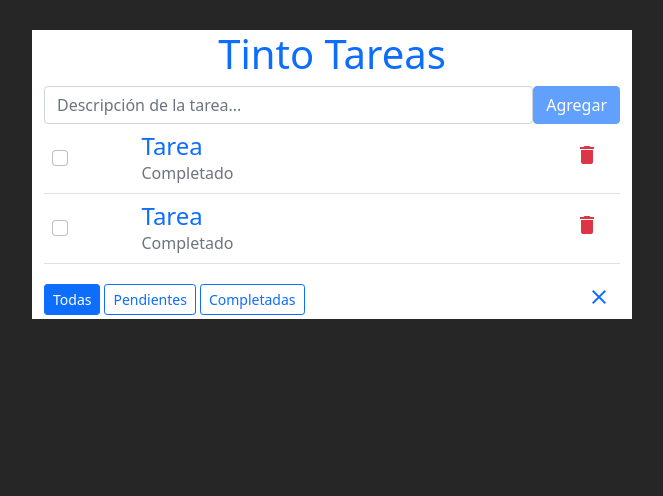
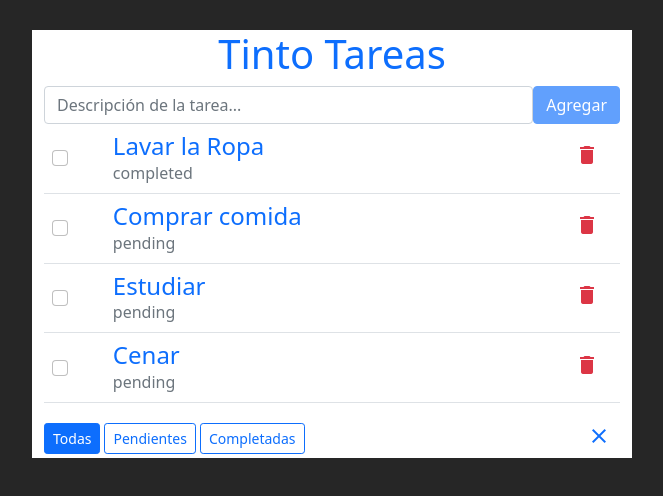
Before and after one commit to jefraroce/tinto-tareas-react, a React (Create React App) app: page / in a window 1280 px wide. Shown: the top 496 px of the page, without its empty margins (308-971 px from the left). Built offline with nearby package versions, Linux system fonts and the light colour scheme.

Commit message:
Creado componente List para listar las tareas.

```diff
--- a/src/App.js
+++ b/src/App.js
@@ -2,60 +2,22 @@ import '../node_modules/bootstrap/dist/css/bootstrap.min.css';
 import './styles/App.css';
 import Title from './components/Title';
 import Form from './components/Form';
+import List from './components/List';
 
-const titulo = 'Tinto Tareas';
+const myTitle = 'Tinto Tareas';
 
 function App() {
   return (
     <div className="contenedor-principal">
       <div className="container-fluid">
         {/* F1 - Titulo */}
-        <Title title={titulo} />
+        <Title title={myTitle} />
 
         {/* F2 - Formulario */}
         <Form />
 
         {/* F3 - Lista de Tareas */}
-        <div className="row">
-          <div className="col-12">
-            <table className="table lista-tareas">
-              <tbody>
-                <tr>
-                  <td>
-                    <input type="checkbox" className="form-check-input" />
-                  </td>
-                  <td>
-                    <h4 className="text-primary mb-0">Tarea</h4>
-                    <span className="text-muted">Completado</span>
-                  </td>
-                  <td className="text-end">
-                    <button className="btn btn-link" title="Eliminar">
-                      <span className="material-icons text-danger">
-                        delete
-                      </span>
-                    </button>
-                  </td>
-                </tr>
-                <tr>
-                  <td>
-                    <input type="checkbox" className="form-check-input" />
-                  </td>
-                  <td>
-                    <h4 className="text-primary mb-0">Tarea</h4>
-                    <span className="text-muted">Completado</span>
-                  </td>
-                  <td className="text-end">
-                    <button className="btn btn-link" title="Eliminar">
-                      <span className="material-icons text-danger">
-                        delete
-                      </span>
-                    </button>
-                  </td>
-                </tr>
-              </tbody>
-            </table>
-          </div>
-        </div>
+        <List />
 
         {/* F4 - Filtros */}
         <div className="row">
--- /dev/null
+++ b/src/components/List.jsx
@@ -0,0 +1,41 @@
+let tasks = [
+  { description: 'Lavar la Ropa', status: 'completed' }, // task 1
+  { description: 'Comprar comida', status: 'pending' }, // task 2
+  { description: 'Estudiar', status: 'pending' }, // task 3
+  { description: 'Cenar', status: 'pending' }, // task 4
+]
+
+function List() {
+  return (
+    <div className="row">
+      <div className="col-12">
+        <table className="table lista-tareas">
+          <tbody>
+            {tasks.map( (task) => {
+              return (
+                <tr>
+                  <td>
+                    <input type="checkbox" className="form-check-input" />
+                  </td>
+                  <td>
+                    <h4 className="text-primary mb-0">{task.description}</h4>
+                    <span className="text-muted">{task.status}</span>
+                  </td>
+                  <td className="text-end">
+                    <button className="btn btn-link" title="Eliminar">
+                      <span className="material-icons text-danger">
+                        delete
+                      </span>
+                    </button>
+                  </td>
+                </tr>
+              );
+            } )}
+          </tbody>
+        </table>
+      </div>
+    </div>
+  );
+}
+
+export default List;
```
